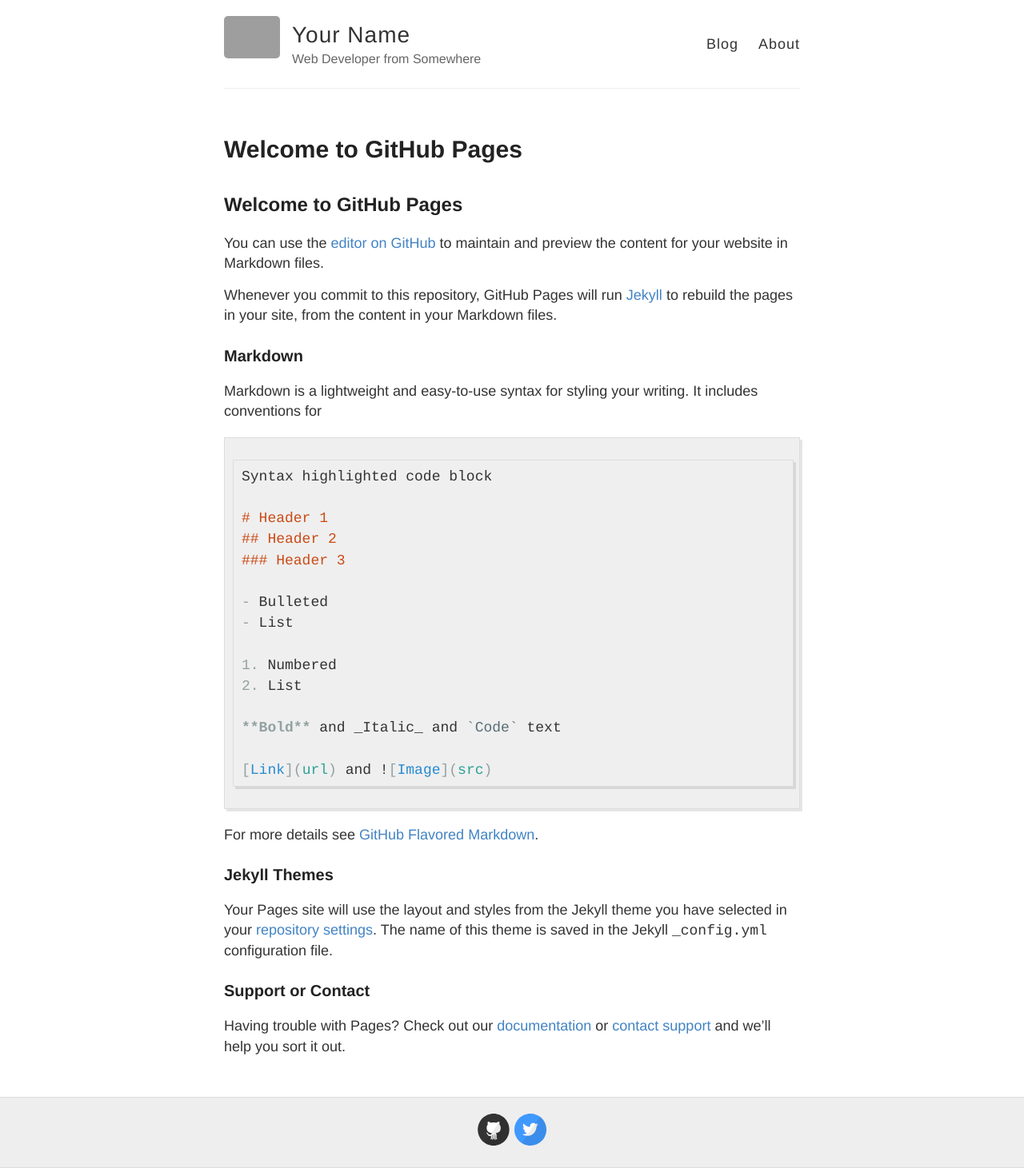
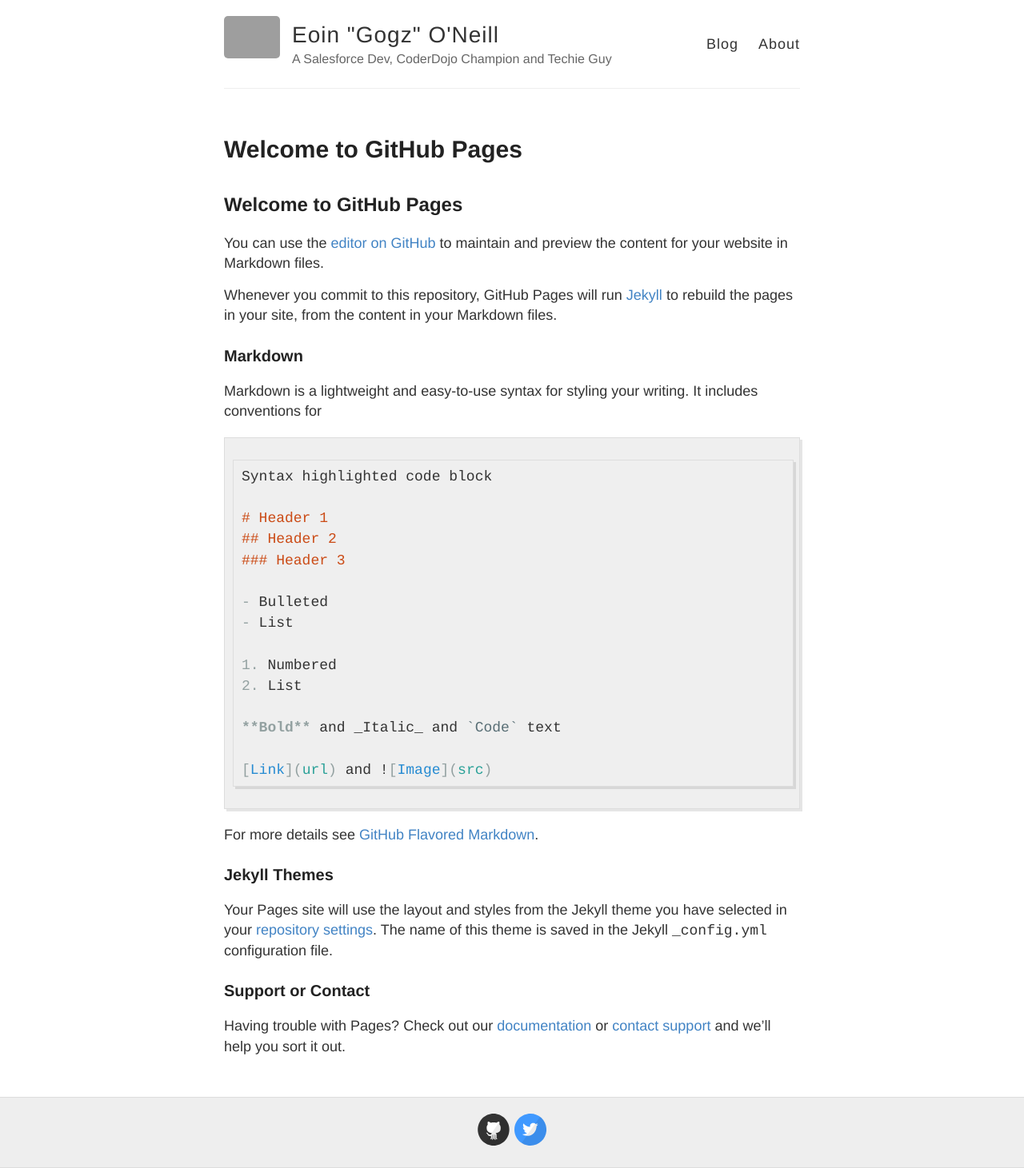
Before and after one commit to thegogz/thegogz.github.io, a Jekyll site: the page built from index.md, in a window 1280 px wide. Shown: the whole page at 80% size. Built offline with Jekyll 4.4.1, drawn with Linux system fonts in a browser that asks for light colours; our own code applies the rules of GitHub Pages for plain Markdown files; grey boxes are pictures that could not be loaded.

Commit message:
Update _config.yml
Adding some personal details

```diff
--- a/_config.yml
+++ b/_config.yml
@@ -3,10 +3,10 @@
 #
 
 # Name of your site (displayed in the header)
-name: Your Name
+name: Eoin "Gogz" O'Neill
 
 # Short bio or description (displayed in the header)
-description: Web Developer from Somewhere
+description: A Salesforce Dev, CoderDojo Champion and Techie Guy
 
 # URL of your avatar or profile pic (you could use your GitHub profile pic)
 avatar: https://raw.githubusercontent.com/barryclark/jekyll-now/master/images/jekyll-logo.png
@@ -41,7 +41,7 @@ google_analytics:
 
 # Your website URL (e.g. http://barryclark.github.io or http://www.barryclark.co)
 # Used for Sitemap.xml and your RSS feed
-url:
+url: https://thegogz.github.io
 
 # If you're hosting your site at a Project repository on GitHub pages
 # (http://yourusername.github.io/repository-name)
```
